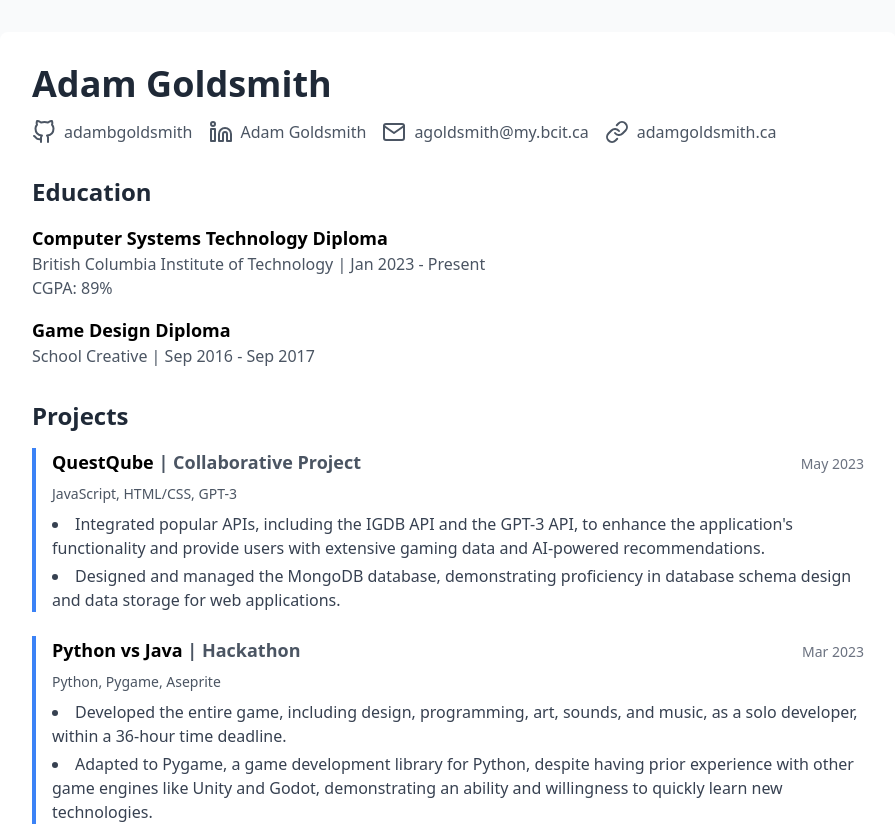
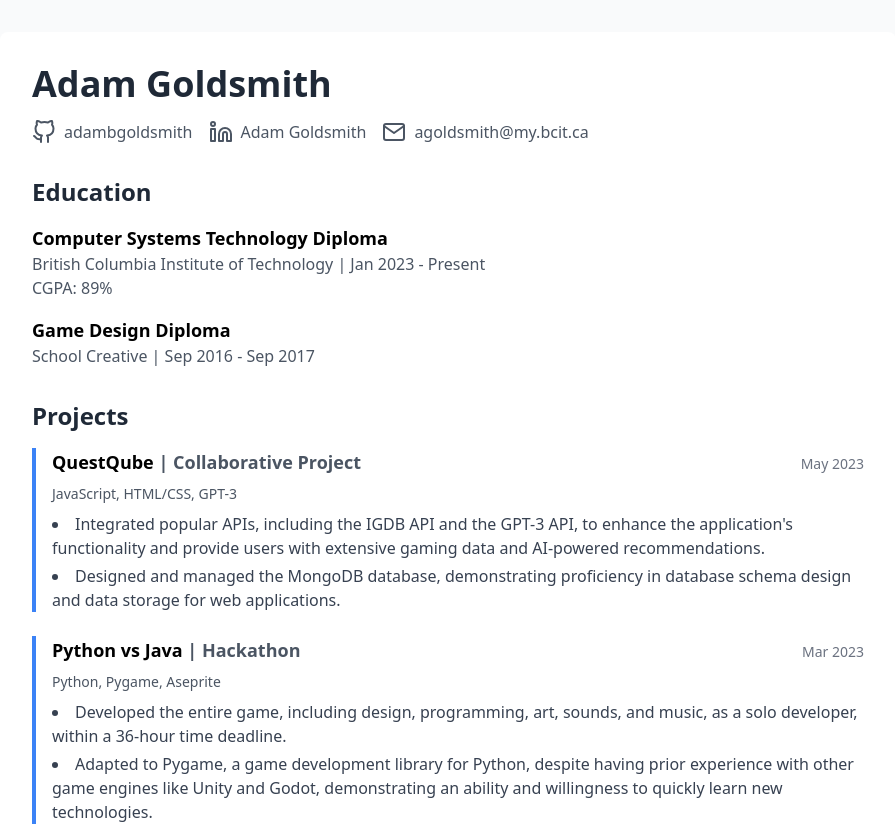
Before and after one commit to adambgoldsmith/A4-DevOps, a website: page index.html in a window 1280 px wide. Shown: the top 827 px of the page, without its empty margins (192-1087 px from the left). Drawn offline with nearby package versions, Linux system fonts and the light colour scheme.

Commit message:
remove website for video demo

```diff
--- a/index.html
+++ b/index.html
@@ -24,9 +24,9 @@
                 <a href="mailto:agoldsmith@my.bcit.ca" class="flex items-center gap-2 text-gray-600 hover:text-gray-900">
                     <i data-feather="mail"></i> agoldsmith@my.bcit.ca
                 </a>
-                <a href="https://adamgoldsmith.ca" class="flex items-center gap-2 text-gray-600 hover:text-gray-900">
+                <!-- <a href="https://adamgoldsmith.ca" class="flex items-center gap-2 text-gray-600 hover:text-gray-900">
                     <i data-feather="link"></i> adamgoldsmith.ca
-                </a>
+                </a> -->
             </div>
         </header>
 
```
